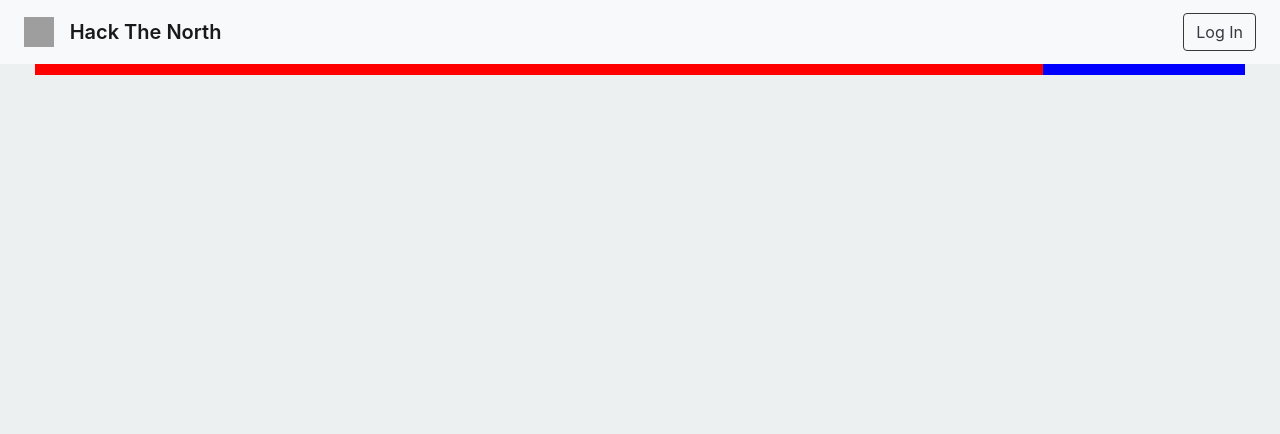
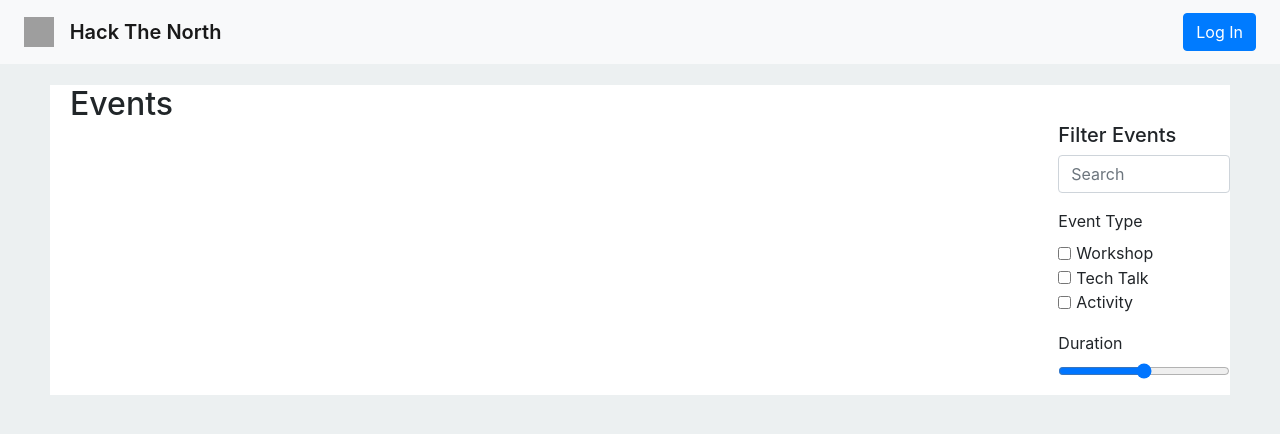
Before and after one commit to rohanrav/HackTheNorthEvents, a React (Create React App) app: page / in a window 1280 px wide. Shown: the top 434 px of the page. Built offline with nearby package versions, Linux system fonts and the light colour scheme; no server answers; grey boxes are pictures that could not be loaded.

Commit message:
Finish Filter and Login UI

```diff
--- a/src/components/App.js
+++ b/src/components/App.js
@@ -2,21 +2,26 @@ import React, { Component, useState } from 'react';
 import { BrowserRouter as Router, Switch, Route } from 'react-router-dom';
 import Nav from './Nav';
 import Events from './Events';
+import Filter from './Filter'
 import { Container, Row, Col } from 'react-bootstrap';
 
 function App() {
   const [ loggedIn, setLoggedIn ] = useState(false);
+  const [ search, setSearch ] = useState('');
+  const [ eventType, setEventType ] = useState('');
 
   return (
     <Container fluid="xs">
       <Router>
         <Nav />
+          <h2 className="events-heading">Events</h2>
         <Row>
-        <Col md={10} style={{backgroundColor: 'red'}}>
+
+        <Col md={10}>
         <Events isLoggedIn={loggedIn}/>
         </Col>
-        <Col md={2} style={{backgroundColor: 'blue'}}>
-          xs=6 md=4
+        <Col md={2}>
+          <Filter />
         </Col>
       </Row>
       </Router>
--- a/src/components/Events.jsx
+++ b/src/components/Events.jsx
@@ -1,6 +1,5 @@
 import React, { useEffect, useState } from 'react';
 import Card from './Card'
-import axios from 'axios';
 
 const options = { weekday: 'long', month: 'long', day: 'numeric' };
 
@@ -13,7 +12,7 @@ function renderCard(event) {
             ></Card>);
 }
 
-function EventsComponent(props) { //props.isLoggedIn
+function EventsComponent(props) {
     const [ events, setEvents ] = useState([]);
 
     useEffect(() => {
@@ -36,7 +35,7 @@ function EventsComponent(props) { //props.isLoggedIn
     }, [])
 
     return (
-    <div className="events-section">
+    <div>
         <div className="grid">
             {events.map((event) => renderCard(event))}
         </div>
--- a/src/components/Filter.jsx
+++ b/src/components/Filter.jsx
@@ -0,0 +1,42 @@
+import React from 'react';
+import { Form } from 'react-bootstrap';
+
+function Filter(props) {
+    return (<div>
+        <h5>Filter Events</h5>
+        <Form>
+            <Form.Group controlId="exampleForm.ControlInput1">
+                <Form.Control type="text" placeholder="Search" />
+            </Form.Group>
+            <Form.Group controlId="exampleForm.ControlSelect1">
+            <Form.Label>Event Type</Form.Label>
+            <div key={`default-checkbox`} className="mb-3">
+                <Form.Check
+                inline
+                    type="checkbox"
+                    id={`default-checkbox`}
+                    label={`Workshop`}
+                />
+                <Form.Check
+                inline
+                    type="checkbox"
+                    id={`default-checkbox`}
+                    label={`Tech Talk`}
+                />
+                <Form.Check
+                inline
+                    type="checkbox"
+                    id={`default-checkbox`}
+                    label={`Activity`}
+                />
+                </div>
+            </Form.Group>
+            <Form.Group controlId="formBasicRange">
+                <Form.Label>Duration</Form.Label>
+                <Form.Control type="range" />
+            </Form.Group>
+        </Form>
+    </div>);
+}
+
+export default Filter;
--- a/src/components/Nav.jsx
+++ b/src/components/Nav.jsx
@@ -4,7 +4,7 @@ import { Navbar, Nav, Button } from 'react-bootstrap';
 function NavbarD() {
     return (
         <Navbar collapseOnSelect expand="lg" bg="light" variant="light" fixed="top">
-        <Navbar.Brand href="#home">
+        <Navbar.Brand href="/">
             <img
                 alt=""
                 src={process.env.PUBLIC_URL + "/logo.svg"}
@@ -19,7 +19,7 @@ function NavbarD() {
             <Navbar.Collapse id="responsive-navbar-nav">
             <Nav className="mr-auto"></Nav>
             <Nav>
-                <Button variant="outline-dark">Log In</Button>
+                <Button variant="primary">Log In</Button>
             </Nav>
         </Navbar.Collapse>
         </Navbar>
--- a/src/index.css
+++ b/src/index.css
@@ -22,10 +22,6 @@ html {
   padding: 0.75rem 1.5rem 0.75rem 1.5rem;
 }
 
-.events-section {
-  margin-top: 75px;
-}
-
 .event-card {
   width: 200px;
   margin: 20px;
@@ -41,3 +37,8 @@ html {
 .grid > div {
   flex-basis: calc(25% - 40px);
 }
+
+.events-heading {
+  color: #212629;
+  margin: 85px 0 0 20px;
+}
```
Also changed, not shown: src/components/Login.jsx (+29 -0 lines).
